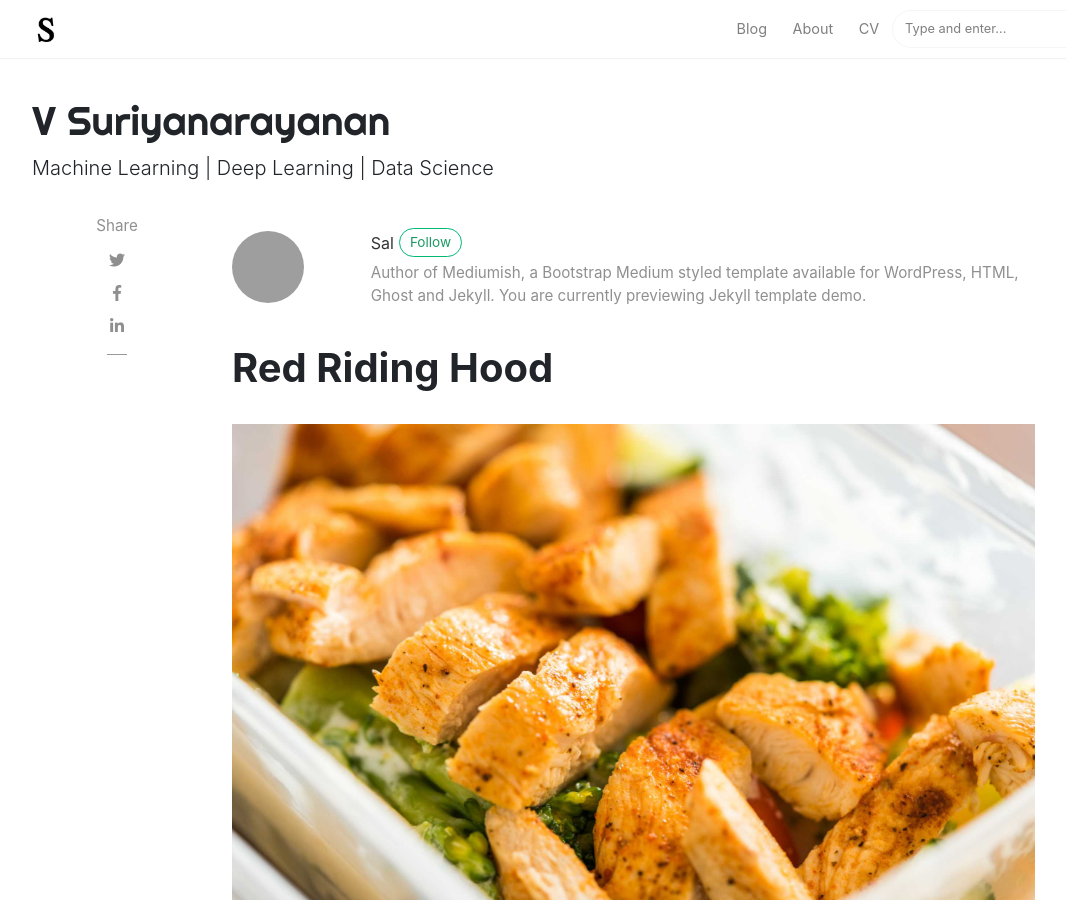
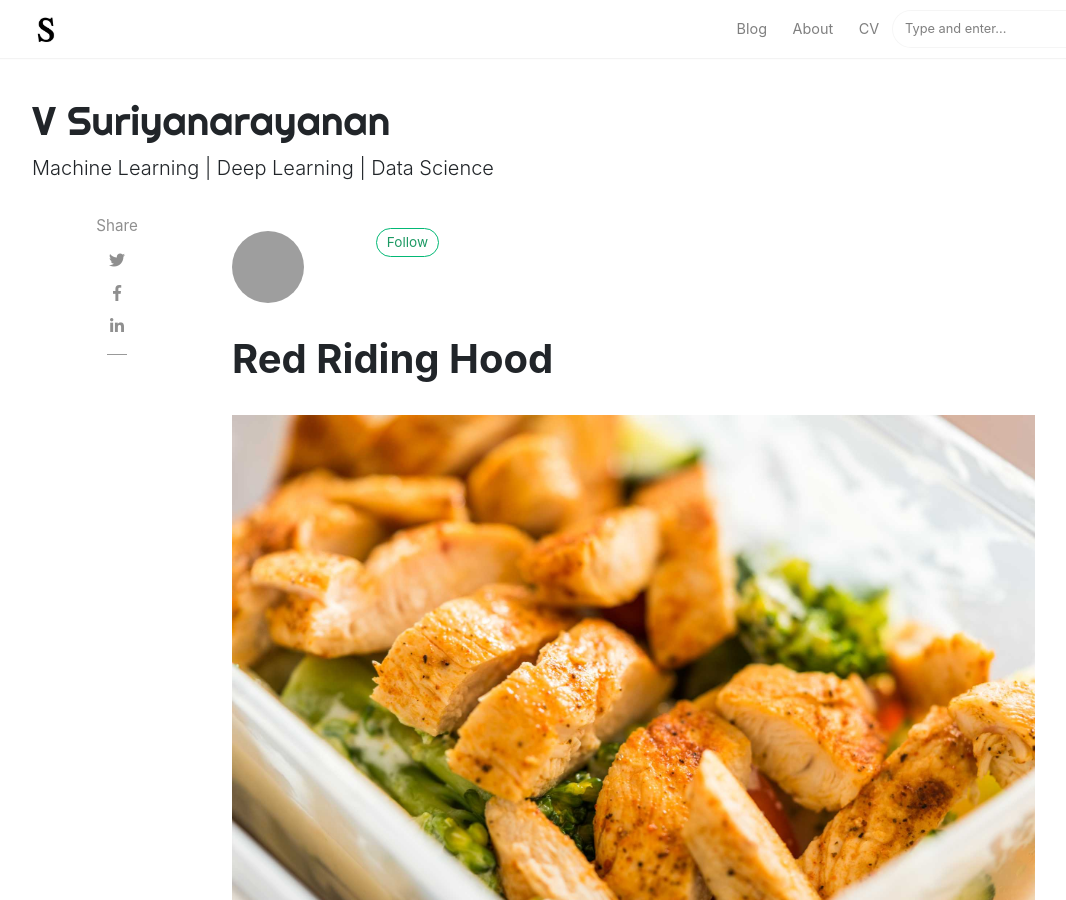
Before and after one commit to vsuriya93/personal-blog, a Jekyll site: the page built from _posts/2018-01-12-red-riding.md, in a window 1280 px wide and 900 px high. Shown: the whole window, without its empty margins (53-1119 px from the left). Built offline with Jekyll 4.4.1, drawn with Linux system fonts in a browser that asks for light colours; nearby versions of some CDN libraries; comment, search, counter and statistics services are not loaded; grey boxes are pictures that could not be loaded.

```diff
--- a/_config.yml
+++ b/_config.yml
@@ -5,7 +5,7 @@ description: "Machine Learning | Deep Learning | Data Science"
 logo: 'assets/images/logo.png'
 favicon: 'assets/images/logo.png'
 baseurl: /
-google_analytics: 'UA-46278016-1'
+google_analytics: 'UA-115493035-1'
 disqus: 'demowebsite'
 mailchimp-list: 'https://wowthemes.us11.list-manage.com/subscribe/post?u=8aeb20a530e124561927d3bd8&amp;id=8c3d2d214b'
 include: ["_pages"]
@@ -16,18 +16,10 @@ authors:
   Suriya:
     name: Suriya
     display_name: Suriya
-    gravatar: e56154546cf4be74e393c62d1ae9f9d4
+    #gravatar: e56154546cf4be74e393c62d1ae9f9d4
     email: vsuriya93@gmail.com
     web: https://www.linkedin.com/in/suriya-narayanan-09338984/
     description: "Machine Learning | Deep Learning | Data Science"
-  sal:
-    name: Sal
-    display_name: Sal
-    gravatar: e56154546cf4be74e393c62d1ae9f9d4
-    email: wowthemesnet@gmail.com
-    web: https://www.wowthemes.net
-    twitter: https://twitter.com/wowthemesnet
-    description: "Author of Mediumish, a Bootstrap Medium styled template available for WordPress, HTML, Ghost and Jekyll. You are currently previewing Jekyll template demo."
   john:
     name: John
     display_name: John
@@ -70,8 +62,8 @@ kramdown:
 
 # Adsense (change to "enabled" to activate, also your client id and ad slot. Create a new ad unit from your Adsense account to get the slot.)
 adsense: "disabled"
-adsense-data-ad-client: "ca-pub-3412143450191416"
-adsense-data-ad-slot: "1363087678"
+adsense-data-ad-client: #"ca-pub-3412143450191416"
+adsense-data-ad-slot: #"1363087678"
 
 # Lazy Images ("enabled" or "disabled")
 lazyimages: "enabled"
```
